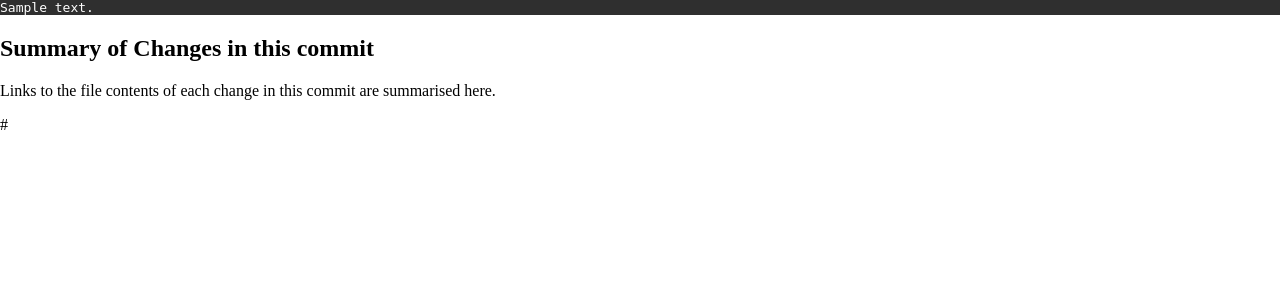
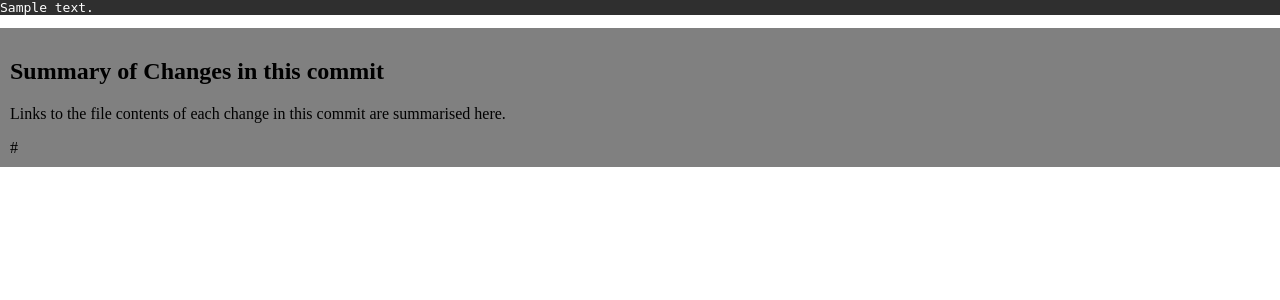
Before and after one commit to abulka/git-time-machine, a Python web app: template templates/template-diff.html in a window 1280 px wide. Shown: the top 300 px of the page. Run offline with Jinja, Linux system fonts and the light colour scheme; the template is opened without the code that fills it: most values are stand-ins (such as "Sample title", 1, 10 or a date in 2020).

Commit message:
toc links better colours

```diff
--- a/templates/template-diff.html
+++ b/templates/template-diff.html
@@ -30,6 +30,12 @@
     ul {
       background-color: antquewhite;
     }
+
+    .toc-area {
+      background-color: gray;
+      padding: 10px;
+      margin: 0;
+    }
   </style>
   <script>
     {{js}}
@@ -38,9 +44,11 @@
 
 <body>
   <pre>{{diff_body | safe}}</pre>
-  <h2>Summary of Changes in this commit</h2>
-  <p>Links to the file contents of each change in this commit are summarised here.</p>
-  {{toc_links}}
+  <div class="toc-area">
+    <h2>Summary of Changes in this commit</h2>
+    <p>Links to the file contents of each change in this commit are summarised here.</p>
+    {{toc_links}}
+  </div>
 </body>
 
 </html>
--- a/util.py
+++ b/util.py
@@ -26,7 +26,8 @@ def add_filename_to_link(link_text):
         filename = match.group(1)
         start_line = match.group(3)
         line_range = match.group(4)
-        new_link_text = f'<a href="javascript:jumpTo(\'{filename}\', {start_line})">{filename} @@ -{start_line},{line_range} @@</a>'
+        # new_link_text = f'<a href="javascript:jumpTo(\'{filename}\', {start_line})">{filename} @@ -{start_line},{line_range} @@</a>'
+        new_link_text = f'<a href="javascript:jumpTo(\'{filename}\', {start_line})">{filename} {start_line}</a>'
         return new_link_text
     else:
         return link_text
```
